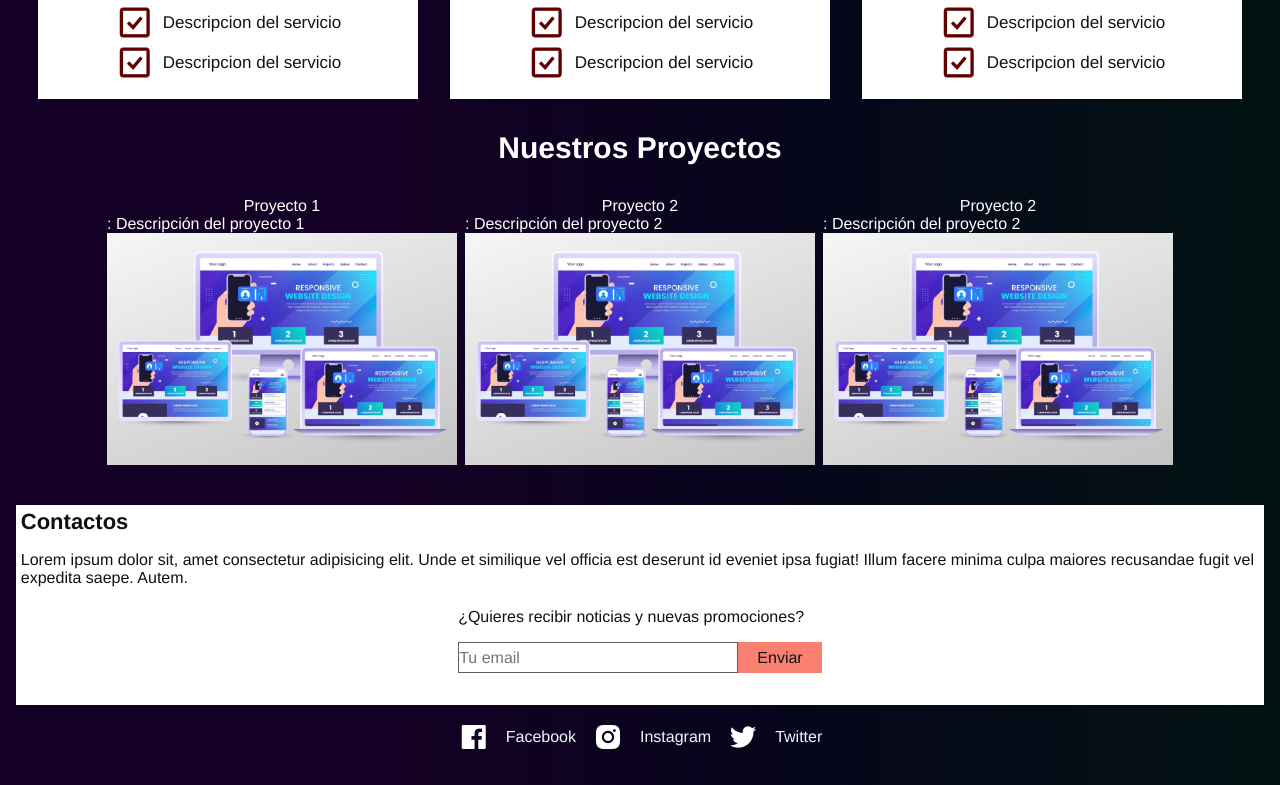
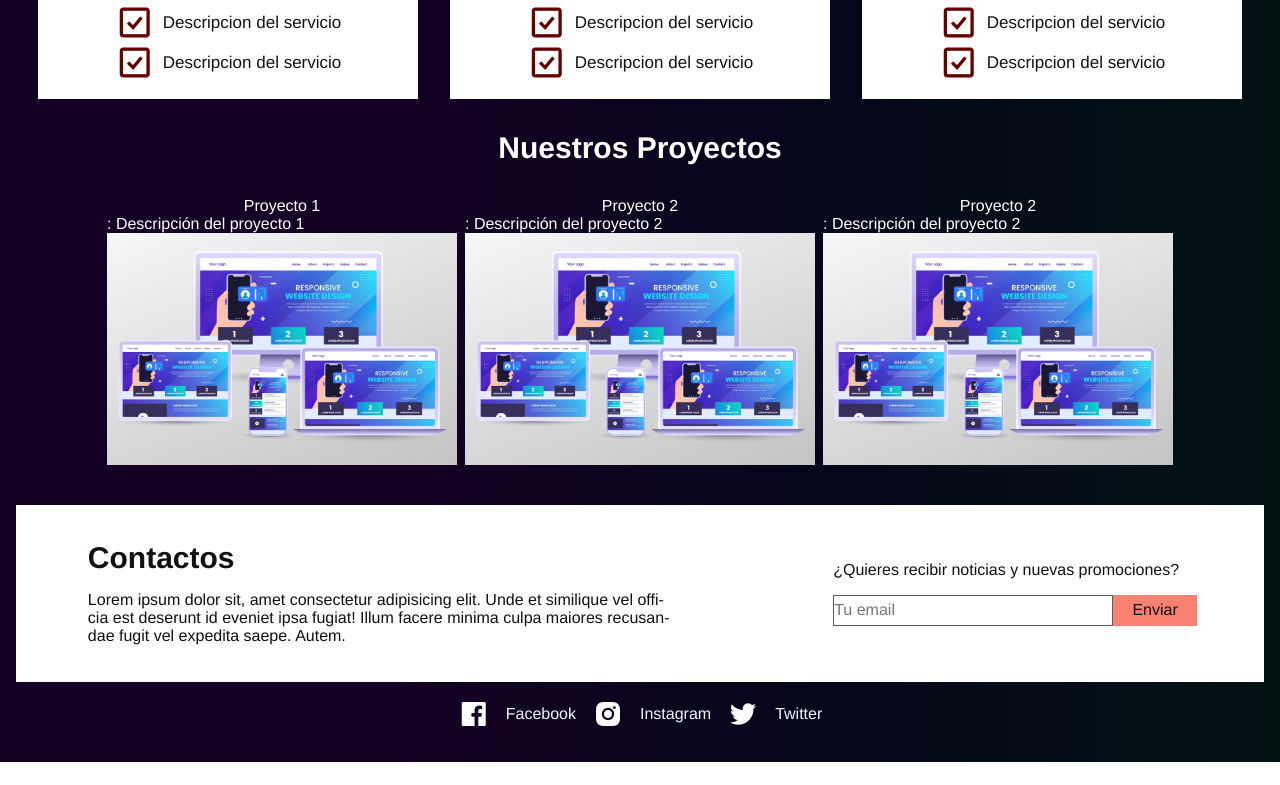
Before and after one commit to cristobalquilimaco/teguilog, a React (Vite) app: page /#/ in a window 1280 px wide. Shown: the part 2998-3783 px from the top of the page. After the commit the page ends 3760 px from the top, so only its background shows below. Built offline with nearby package versions, Linux system fonts and the light colour scheme.

Commit message:
Se ajusta el footer para pantallas grandes

```diff
--- a/src/shared/styles/footer.css
+++ b/src/shared/styles/footer.css
@@ -72,6 +72,27 @@ align-items: center;
 
 
 @media screen and (min-width: 768px){
+
+    .contact_footer{
+        background-color: var(--background-color);
+        margin: 1rem;
+        display: flex;
+        flex-wrap: wrap;
+        justify-content: space-around;
+        gap: 1rem;
+        padding: 2rem 0rem 2rem 0rem;
+        }
+
+        .text_info_footer{
+        width: 600px;
+        }
+
+        .contact_inf{
+        font-size: 30px;
+        }
+
+
+
 .bx {
     display: block;
 }
```
